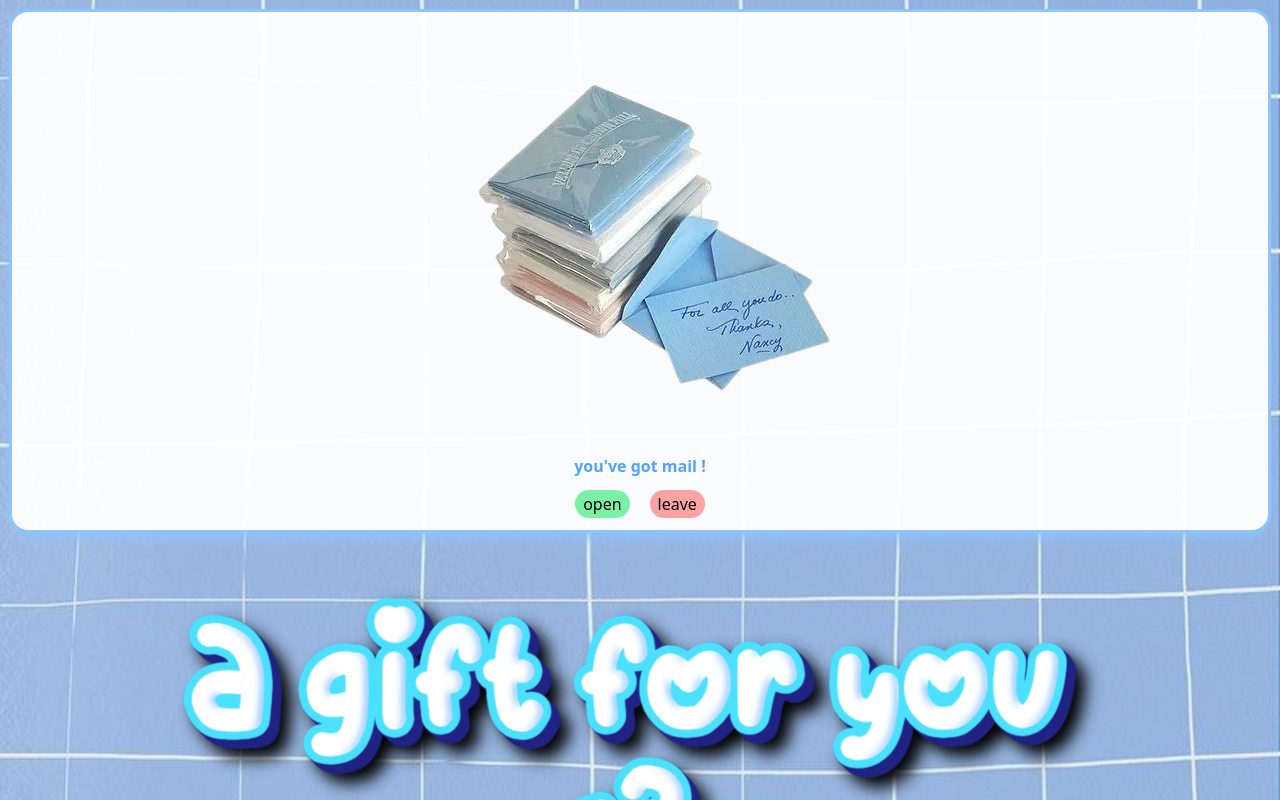
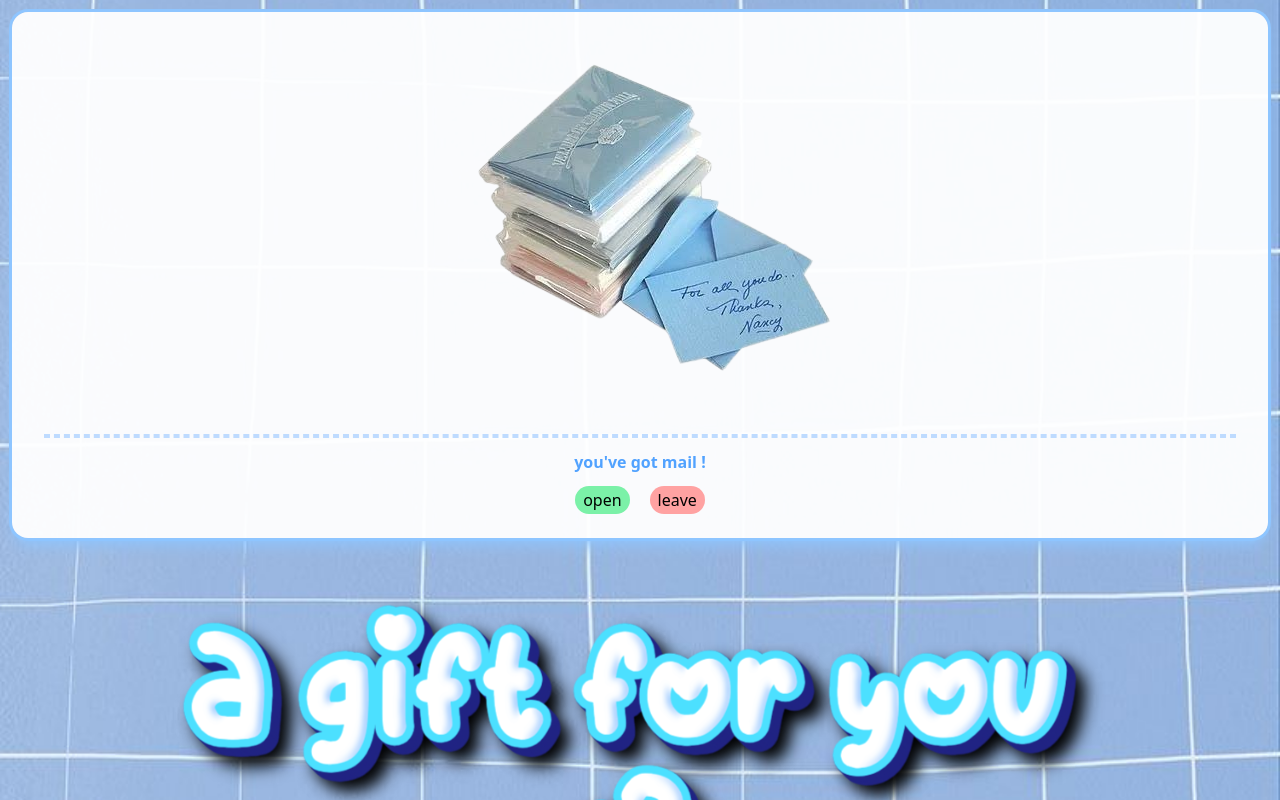
Before and after one commit to femnixx/anniversary, a React (Vite) app: page / in a window 1280 px wide. Built offline with nearby package versions, Linux system fonts and the light colour scheme.

Commit message:
Making some things work

```diff
--- a/src/pages/Landing.tsx
+++ b/src/pages/Landing.tsx
@@ -14,10 +14,13 @@ const navigate = useNavigate();
       <div className="w-screen h-screen bg-[url('./assets/bluerealbackground.jpg')] bg-cover bg-center flex flex-col overflow-y-hidden">
             <div className='p-3'>
               <div className="bg-white/95 rounded-2xl p-3 ring-3 ring-blue-300 shadow-lg shadow-blue-300">
-                  <div className="flex justify-center">
+                  <div className="flex justify-center -mt-5">
                     <img src={envelope} alt="baby blue envelope"/>
                     </div>
-                  <div className="-mt-5">
+                    <div className='-mt-5 px-5'>
+                      <div className='border-blue-200 border-dashed border-2 '></div>
+                    </div>
+                  <div className="p-3">
                     <p className="text-center text-blue-400 font-bold">you've got mail ! </p>
                     <div className="flex gap-x-5 w-full justify-center mt-3">
                         <button className="bg-green-300 px-2 py-0.5 rounded-full" onClick={() => navigate('/message')}>open</button>
@@ -29,10 +32,8 @@ const navigate = useNavigate();
               <div className="w-full h-full flex flex-col items-center justify-center">
                 <img src={text} alt="" className="max-w-full max-h-full object-contain"/>
               </div>
-                <div className="w-full min-h-max">
-                  </div>
                   <div className="flex justify-center">
-                    <img src={cinnamorollpeeking} alt="" className=""/>
+                    <img src={cinnamorollpeeking} alt="" className="-mt-2"/>
                   </div>
           </div>
     </>
```
